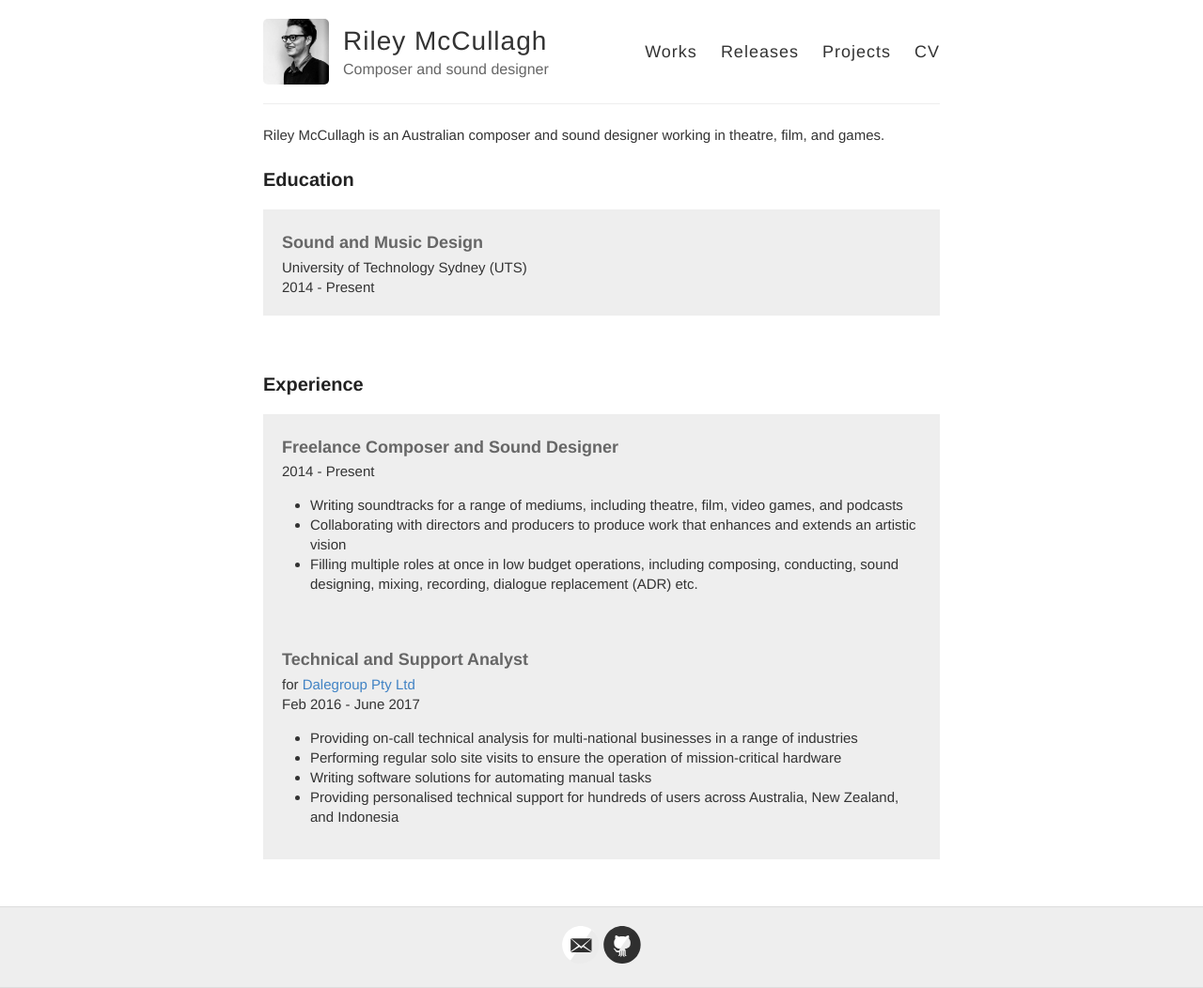
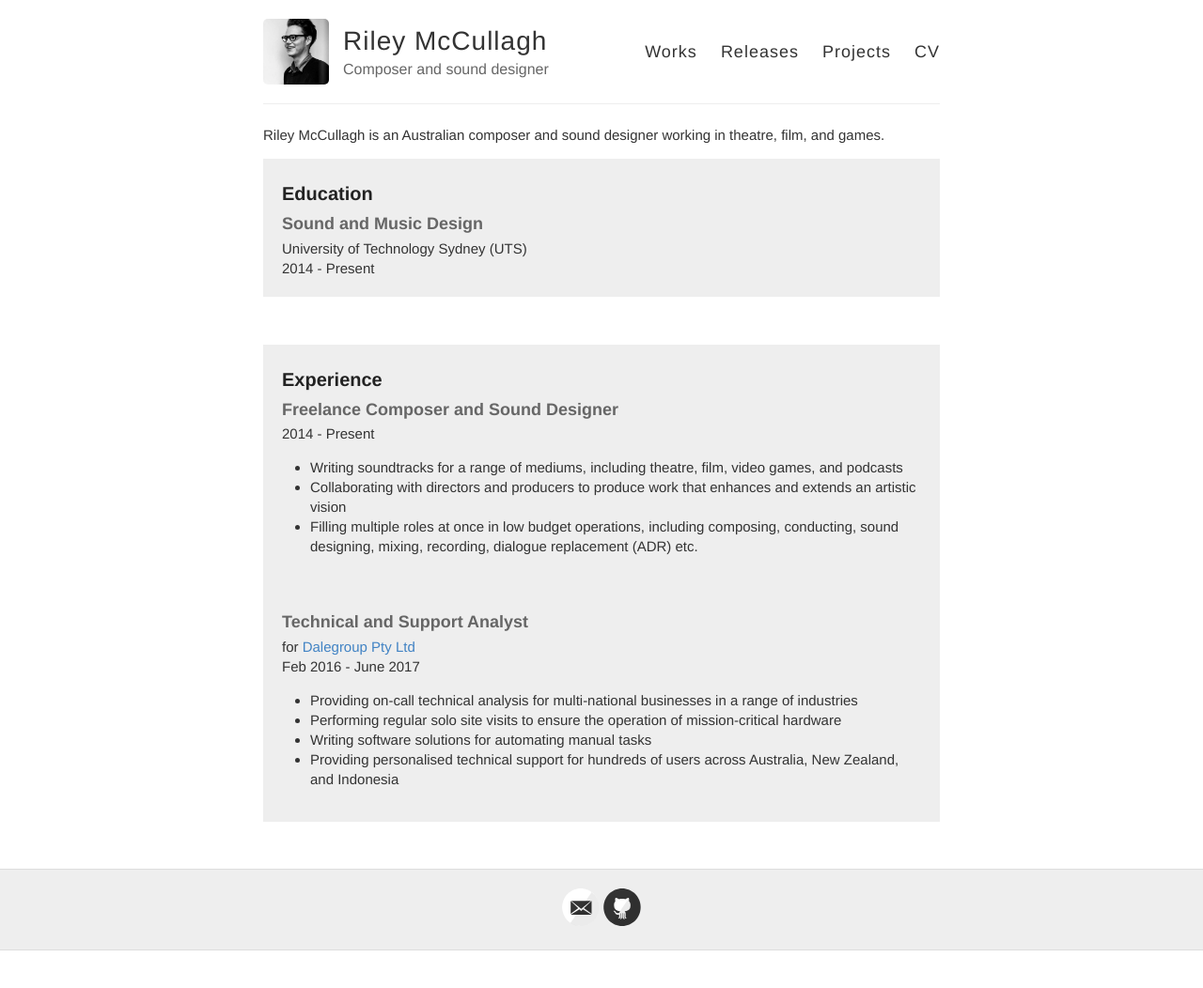
Before and after one commit to rileymccullagh/portfolio, a Jekyll site: the page built from docs/cv.md, in a window 1280 px wide. Shown: the whole page at 94% size. Built offline with Jekyll 4.4.1, drawn with Linux system fonts in a browser that asks for light colours; after the commit the page ends 1012 px from its top, so only the background shows below that.

Commit message:
cv final change

```diff
--- a/docs/cv.md
+++ b/docs/cv.md
@@ -5,9 +5,11 @@ permalink: /cv/
 
 Riley McCullagh is an Australian composer and sound designer working in theatre, film, and games.
 
-### Education
+
 
 <div class="greybox">
+
+<h3 style="margin: 0px">Education</h3>
 
 <h4 style="margin: 0px">Sound and Music Design</h4>
 University of Technology Sydney (UTS)
@@ -17,8 +19,9 @@ University of Technology Sydney (UTS)
 </div>
 <br>
 
-### Experience
 <div class="greybox">
+<h3 style="margin: 0px">Experience</h3>
+
 <h4 style="margin: 0px">Freelance Composer and Sound Designer</h4>
 
 2014 - Present
```
